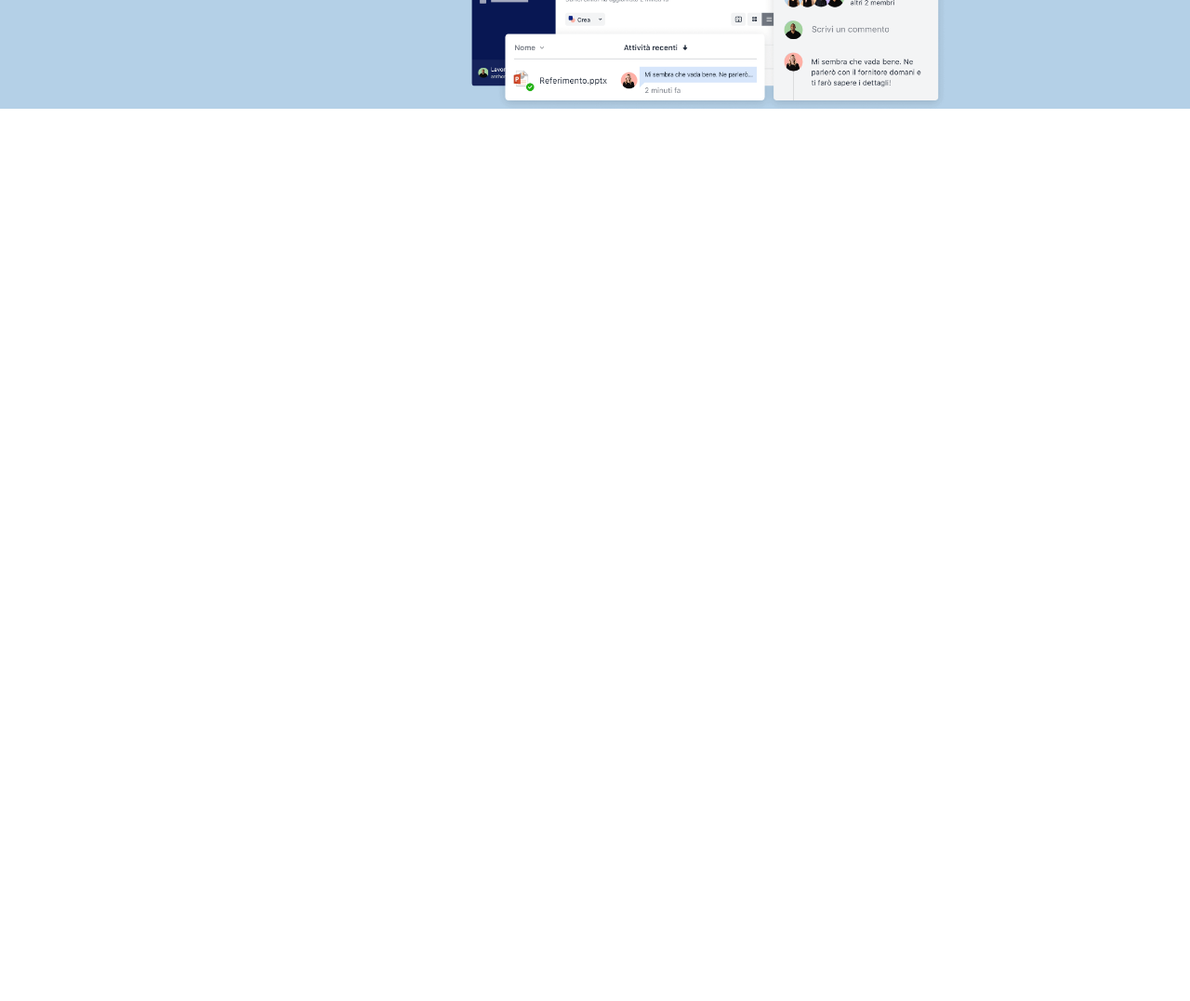
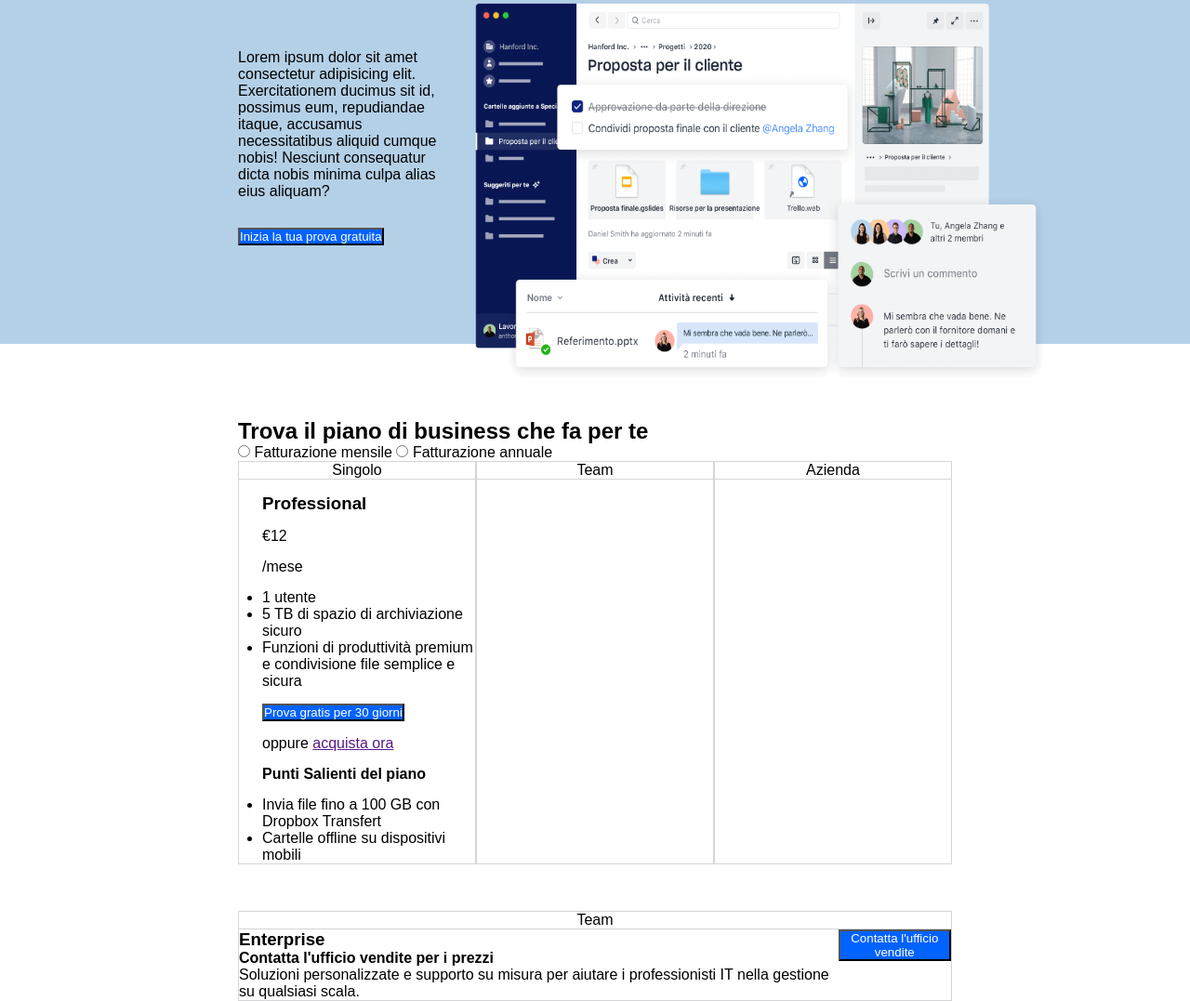
Before and after one commit to FrenzH/htmlcss-dropbox, a plain HTML site: page index.html in a window 1280 px wide. Shown: the part 317-1394 px from the top of the page at 93% size. Before the commit the page ends 800 px from the top, so only its background shows below. Drawn offline with Linux system fonts and the light colour scheme.

Commit message:
tables-column

```diff
--- a/css/style.css
+++ b/css/style.css
@@ -55,9 +55,7 @@ header{
     color: hsl(0deg 0% 33%);
     padding: 15px;
     position: fixed;
-    height: 80px;
-    line-height: 70px;
-    vertical-align: middle;
+    height: 70px;
     background-color: white;
     width: 100%;
 
@@ -71,6 +69,11 @@ header{
 }
 
 
+.nav-links{
+    align-items: center;
+    padding: 15px;
+}
+
 
 
 #jumbotron{
@@ -80,15 +83,30 @@ header{
 
 
 
-#jumbotron-container{
+#jumbotron-container,#price-container,#enterprise{
     width: 60vw;
     margin: 0 auto;
+    margin-top: 50px;
 
 
 }
 
+
+#jumbotron-button{
+     margin-top: 30px;
+
+}
+
+.image-container{
+    padding-top: 40px;
+
+}
 h1{
     align-self: center;
+    font-size: 3.5rem;
+    line-height: 50px;
+    font-weight: 600;
+    padding-top: 30px;
 }
 
 
@@ -102,12 +120,45 @@ h1{
 
 #jumbo-description{
     width: 30%;
+    padding-top: 50px;
 
 }
 
 
 
 #jumbo-image{
-    height: 100%;
+    height: 110%;
+    width: 120%;
+
+
+}
+
+
+
+
+#business-plans{
+    margin-top: 80px;
+
+}
+
+.tables-column{
+    width: calc(100% / 3);
+    border: 1.5px solid #d5d5d7;
+
+}
+
+.column-head{
+    border-bottom: 1.5px solid  #d5d5d7 ;
+    text-align: center;
+}
+
+.columns-padding > *{
+    padding-left:25px;
+    padding-top: 15px;
+}
+
+
+#table-row{
     width: 100%;
+    border: 1.5px solid #d5d5d7;
 }
--- a/index.html
+++ b/index.html
@@ -11,7 +11,7 @@
     <header class="flex row space-between">
         <nav class="flex row">
             <img src="img/logo-small.png" alt="logo">
-            <div id="header-utilities">
+            <div id="header-utilities" class="flex">
                 <a href="">Perchè Dropbox</a>
                 <a href="">Funzioni</a>
                 <a href="">Piani e Prezzi</a>
@@ -20,9 +20,9 @@
         </nav>
 
         <nav class="flex row">
-            <a href="">Supporto</a>
-            <a href="">Contatta l'ufficio vendite</a>
-            <a href="">Accedi</a>
+            <a class="nav-links" href="">Supporto</a>
+            <a class="nav-links" href="">Contatta l'ufficio vendite</a>
+            <a class="nav-links" href="">Accedi</a>
             <button class="button">Inizia</button>
         </nav>
     </header>
@@ -33,7 +33,7 @@
               <div class="image-container flex row">
                    <div id="jumbo-description">
                     <p>Lorem ipsum dolor sit amet consectetur adipisicing elit. Exercitationem ducimus sit id, possimus eum, repudiandae itaque, accusamus necessitatibus aliquid cumque nobis! Nesciunt consequatur dicta nobis minima culpa alias eius aliquam?</p>
-                    <button>Inizia la tua prova gratuita</button>
+                    <button id="jumbotron-button" class="button">Inizia la tua prova gratuita</button>
 
                    </div>
                    <div id="jumbo-image-container">
@@ -44,6 +44,114 @@
 
                 </div>
             </div>
+
+
+
+
+
+
+        </section>
+        <section id="business-plans">
+            <div id="price-container" class="flex column">
+                <h2>Trova il piano di business che fa per te</h2>
+                <div>
+                    <input id="monthly-payment" type="radio" value="">
+                    <label for="monthly-payment">Fatturazione mensile</label>
+                    <input id="annual-payment" type="radio">
+                    <label for="annual-payment">Fatturazione annuale</label>
+
+
+                </div>
+                <div id="tables" class="flex">
+                    <div class="tables-column column flex">
+                        <div class="column-head">
+                            Singolo
+
+                        </div>
+                        <div class="columns-padding">
+                            <h3>Professional</h3>
+                            <p>&euro;12</p>
+                            <p>/mese</p>
+                            <ul>
+                                <li>1 utente</li>
+                                <li>5 TB di spazio di archiviazione sicuro</li>
+                                <li>Funzioni di produttività premium e condivisione file semplice e sicura</li>
+
+
+
+                            </ul>
+                            <div>
+                                <button class="button">Prova gratis per 30 giorni</button>
+
+                            </div>
+
+                            <p>oppure <a href="">acquista ora</a></p>
+                            <h4>Punti Salienti del piano</h4>
+                            <ul>
+                                <li>Invia file fino a 100 GB con Dropbox Transfert</li>
+                                <li>Cartelle offline su dispositivi mobili</li>
+                            </ul>
+
+
+
+                        </div>
+
+
+
+
+                    </div>
+                    <div class="tables-column column flex">
+                        <div class="column-head">Team</div>
+
+
+                    </div>
+                    <div class="tables-column column flex">
+                        <div class="column-head">Azienda</div>
+
+                    </div>
+
+
+
+                </div>
+                <div id="enterprise">
+                    <div id="table-row">
+                        <div class="column-head">Team</div>
+                        <div class="flex">
+                            <div>
+                                <h3>Enterprise</h3>
+                                <h4>Contatta l'ufficio vendite per i prezzi</h4>
+                                <p>Soluzioni personalizzate e supporto su misura per aiutare i professionisti IT nella gestione su qualsiasi scala.</p>
+                            </div>
+                            <div>
+                                <button class="button">Contatta l'ufficio vendite</button>
+
+
+                            </div>
+
+
+
+                        </div>
+
+
+
+
+
+                    </div>
+
+
+
+                </div>
+
+
+
+
+
+
+
+
+            </div>
+
+
 
 
 
```
